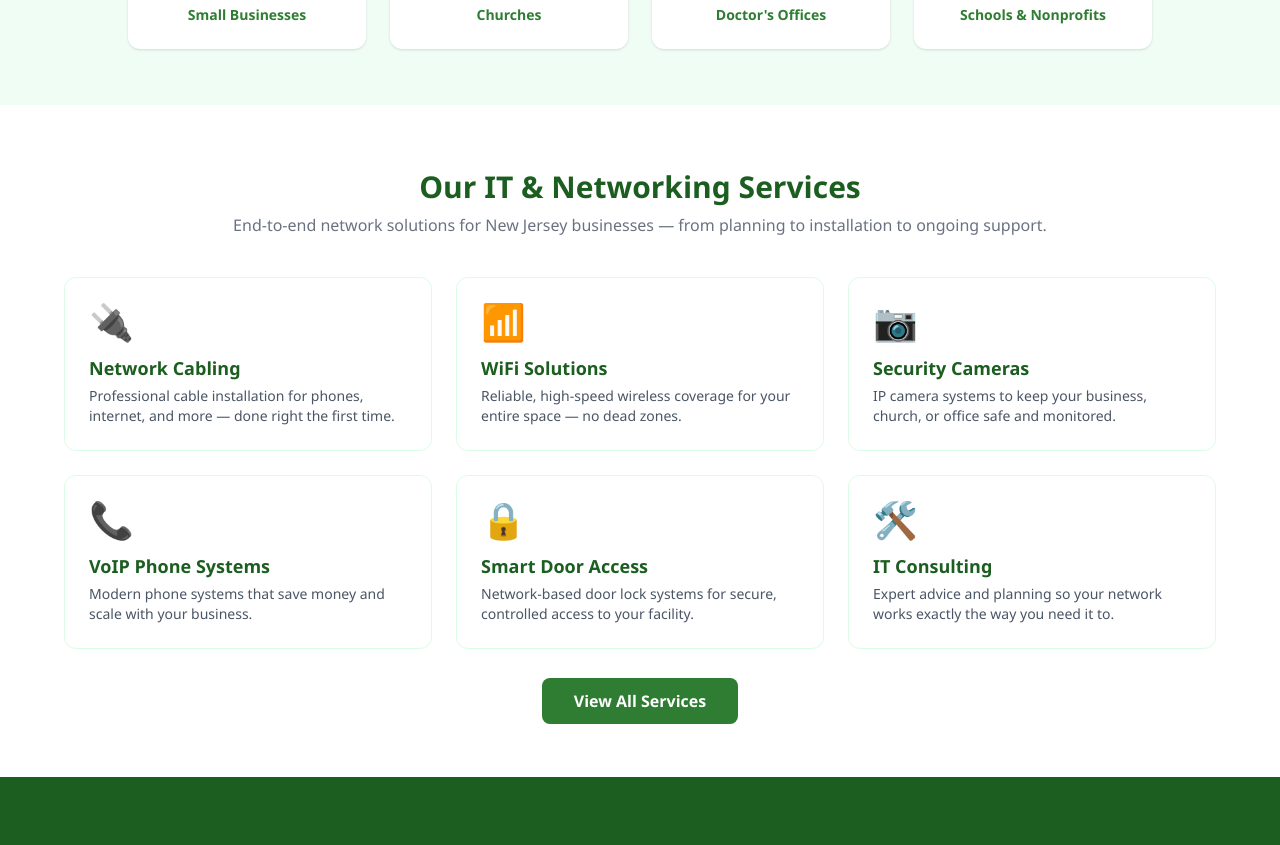
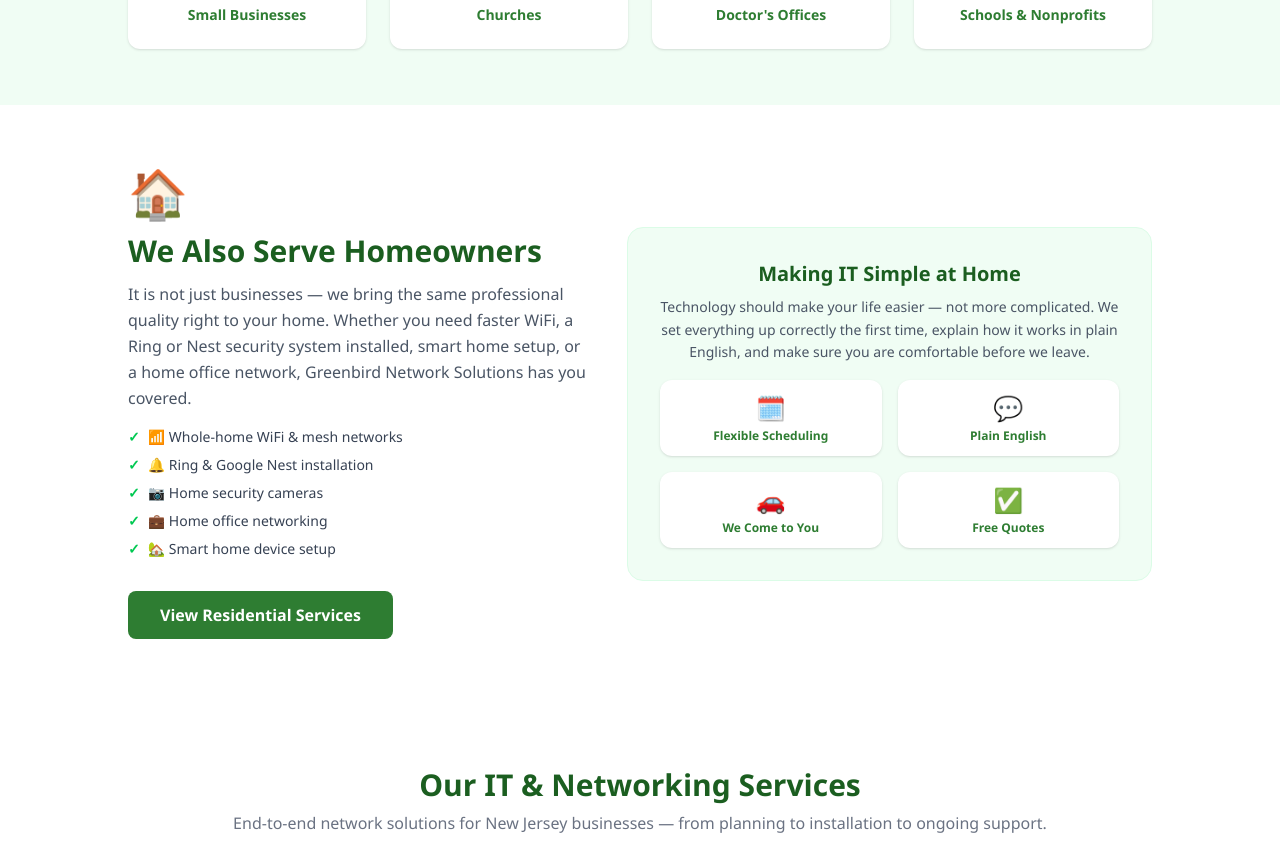
Before and after one commit to jtdc12/greenbird-website, a Next.js app: page / in a window 1280 px wide. Shown: the part 838-1683 px from the top of the page. Built offline with nearby package versions, Linux system fonts and the light colour scheme.

Commit message:
Add residential section to home page

```diff
--- a/app/page.tsx
+++ b/app/page.tsx
@@ -67,6 +67,54 @@ export default function HomePage() {
         </div>
       </section>
 
+      {/* Residential Section */}
+      <section className="py-16 px-4 bg-white">
+        <div className="max-w-5xl mx-auto flex flex-col md:flex-row items-center gap-10">
+          <div className="flex-1 text-center md:text-left">
+            <span className="text-5xl mb-4 block">🏠</span>
+            <h2 className="text-3xl font-bold text-[#1b5e20] mb-3">We Also Serve Homeowners</h2>
+            <p className="text-gray-600 leading-relaxed mb-4">
+              It is not just businesses — we bring the same professional quality right to your home. Whether you need faster WiFi, a Ring or Nest security system installed, smart home setup, or a home office network, Greenbird Network Solutions has you covered.
+            </p>
+            <ul className="text-sm text-gray-700 space-y-2 mb-6 inline-block text-left">
+              {[
+                '📶 Whole-home WiFi & mesh networks',
+                '🔔 Ring & Google Nest installation',
+                '📷 Home security cameras',
+                '💼 Home office networking',
+                '🏡 Smart home device setup',
+              ].map(item => (
+                <li key={item} className="flex items-center gap-2"><span className="text-green-500 font-bold">✓</span>{item}</li>
+              ))}
+            </ul>
+            <div className="mt-2">
+              <Link href="/residential" className="bg-[#2e7d32] text-white font-bold px-8 py-3 rounded-lg hover:bg-[#1b5e20] transition-colors inline-block">
+                View Residential Services
+              </Link>
+            </div>
+          </div>
+          <div className="flex-1 bg-green-50 rounded-2xl p-8 border border-green-100 text-center">
+            <h3 className="text-xl font-bold text-[#1b5e20] mb-2">Making IT Simple at Home</h3>
+            <p className="text-gray-600 text-sm leading-relaxed mb-4">
+              Technology should make your life easier — not more complicated. We set everything up correctly the first time, explain how it works in plain English, and make sure you are comfortable before we leave.
+            </p>
+            <div className="grid grid-cols-2 gap-4 text-sm">
+              {[
+                { icon: '🗓️', label: 'Flexible Scheduling' },
+                { icon: '💬', label: 'Plain English' },
+                { icon: '🚗', label: 'We Come to You' },
+                { icon: '✅', label: 'Free Quotes' },
+              ].map(item => (
+                <div key={item.label} className="bg-white rounded-xl p-3 shadow-sm flex flex-col items-center gap-1">
+                  <span className="text-2xl">{item.icon}</span>
+                  <span className="text-[#2e7d32] font-semibold text-xs">{item.label}</span>
+                </div>
+              ))}
+            </div>
+          </div>
+        </div>
+      </section>
+
       {/* Services Overview */}
       <section className="py-16 px-4">
         <div className="max-w-6xl mx-auto">
```
